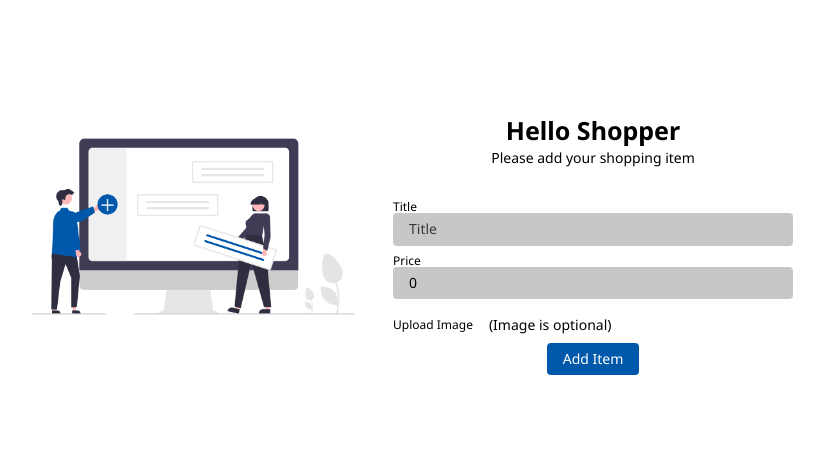
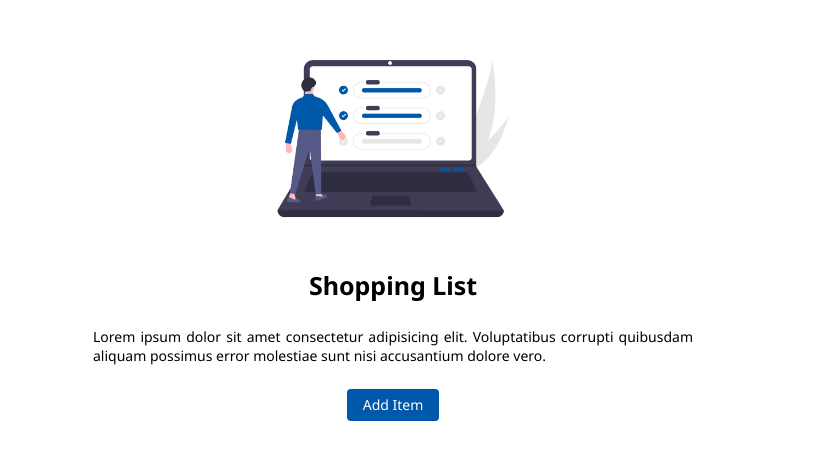
Before and after one commit to stu1612/eika, a React (Create React App) app: page / in a window 1280 px wide. Shown: the part 172-632 px from the top of the page, without its empty margins (247-1071 px from the left). Built offline with nearby package versions, Linux system fonts and the light colour scheme.

Commit message:
transferring css to styled components utilised TextWrapperStyle to dynamically add conditions to remove ContentWrapperStyle

```diff
--- a/src/App.css
+++ b/src/App.css
@@ -95,12 +95,12 @@ label {
 
 /* general styles */
 
-.content-description {
+/* .content-description {
   width: 80%;
   max-width: 600px;
-}
+} */
 
-.text-justify {
+/* .text-justify {
   text-align: justify;
 }
 
@@ -110,7 +110,7 @@ label {
 
 .text-left {
   text-align: left;
-}
+} */
 
 .flex {
   flex: 1;
@@ -162,7 +162,7 @@ label {
 
 /* Typograpthy */
 
-.normal,
+/* .normal,
 .light {
   margin: 0 1rem;
   font-size: 12px;
@@ -182,7 +182,7 @@ label {
   background: var(--light);
   bottom: -2px;
   left: 0;
-}
+} */
 
 /* Containers */
 
@@ -276,22 +276,22 @@ label {
   float: left;
 }
 
-.task-content {
+/* .task-content {
   display: flex;
   justify-content: space-between;
   width: 100%;
-}
+} */
 
-.task-content__left {
+/* .task-content__left {
   display: flex;
 }
 
 .task-content__items {
   display: flex;
   align-items: center;
-}
+} */
 
-.task-content__items p {
+/* .task-content__items p {
   padding: 0 0.5rem;
 }
 
@@ -304,15 +304,15 @@ label {
   width: 100%;
   height: 100%;
   object-fit: contain;
-}
+} */
 
 /* Input */
-.input {
+/* .input {
   margin-bottom: 0.5rem;
   padding: 0.5rem 1rem;
   border-radius: var(--radius);
   background-color: var(--lightGrey);
-}
+} */
 
 /* InputButton */
 .input-button {
--- a/src/components/Input.jsx
+++ b/src/components/Input.jsx
@@ -1,10 +1,11 @@
 import React from "react";
+import styled from "styled-components";
 
 export const Input = ({ placeholder, value, type, onChange, label }) => {
   return (
     <>
       <label>{label}</label>
-      <input
+      <InputStyle
         className="input"
         placeholder={placeholder}
         type={type}
@@ -15,3 +16,10 @@ export const Input = ({ placeholder, value, type, onChange, label }) => {
     </>
   );
 };
+
+const InputStyle = styled.input`
+  margin-bottom: 0.5rem;
+  padding: 0.5rem 1rem;
+  border-radius: var(--radius);
+  background-color: var(--lightGrey);
+`;
--- a/src/components/Modal.jsx
+++ b/src/components/Modal.jsx
@@ -6,6 +6,7 @@ import {
   GridContainerStyle,
   ImageWrapperStyle,
   RowToColStyle,
+  TextWrapperStyle,
 } from "../styles/containerStyles";
 
 export const Modal = () => {
@@ -17,12 +18,12 @@ export const Modal = () => {
         </ImageWrapperStyle>
         <div className="flex">
           <div className="padding-2">
-            <div className="content-title text-center">
+            <TextWrapperStyle>
               <h2>Hello Shopper</h2>
-            </div>
-            <div className="text-center">
+            </TextWrapperStyle>
+            <TextWrapperStyle>
               <p>Please add your shopping item</p>
-            </div>
+            </TextWrapperStyle>
           </div>
 
           <Form />
--- a/src/components/Navigation.jsx
+++ b/src/components/Navigation.jsx
@@ -7,8 +7,8 @@ import { Modal } from "./Modal";
 export const Navigation = () => {
   return (
     <Routes>
-      {/* <Route path="/" element={<Home />} /> */}
-      <Route path="/" element={<Modal />} />
+      <Route path="/" element={<Home />} />
+      {/* <Route path="/" element={<Modal />} /> */}
       {/* <Route path="tasks" element={<Tasks />} /> */}
     </Routes>
   );
--- a/src/components/TaskItem.jsx
+++ b/src/components/TaskItem.jsx
@@ -1,4 +1,5 @@
 import React from "react";
+import styled from "styled-components";
 import img from "../assets/images/logo.png";
 import { RowStyle } from "../styles/containerStyles";
 
@@ -8,7 +9,7 @@ export const TaskItem = () => {
       <div className="checkbox">
         <input type="checkbox" />
       </div>
-      <div className="task-content">
+      <TaskContent>
         <div className="task-content__left">
           <div className="task-content__items">
             <p>Item name{","}</p>
@@ -18,7 +19,37 @@ export const TaskItem = () => {
         <div className="task-content__image">
           <img src={img} alt="logo" className="task-image" />
         </div>
-      </div>
+      </TaskContent>
     </RowStyle>
   );
 };
+
+const TaskContent = styled.div`
+  display: flex;
+  justify-content: space-between;
+  width: 100%;
+
+  .task-content__left {
+    display: flex;
+  }
+
+  .task-content__items {
+    display: flex;
+    align-items: center;
+  }
+
+  .task-content__items p {
+    padding: 0 0.5rem;
+  }
+
+  .task-content__image {
+    height: 50px;
+    width: 50px;
+  }
+
+  .task-image {
+    width: 100%;
+    height: 100%;
+    object-fit: contain;
+  }
+`;
--- a/src/pages/Home.jsx
+++ b/src/pages/Home.jsx
@@ -5,6 +5,7 @@ import { Button } from "../components/Button";
 import {
   GridContainerStyle,
   ImageWrapperStyle,
+  TextWrapperStyle,
 } from "../styles/containerStyles";
 
 export const Home = () => {
@@ -18,16 +19,20 @@ export const Home = () => {
       <ImageWrapperStyle wrapperWidth="300px">
         <img src={img} alt="online shopping" className="img-100" />
       </ImageWrapperStyle>
-      <div className="content-title">
+      <TextWrapperStyle>
         <h1>Shopping List</h1>
-      </div>
-      <div className="content-description text-justify">
+      </TextWrapperStyle>
+      <TextWrapperStyle
+        textAlign="justify"
+        wrapperWidth="80%"
+        wrapperMaxWidth="600px"
+      >
         <p>
           Lorem ipsum dolor sit amet consectetur adipisicing elit. Voluptatibus
           corrupti quibusdam aliquam possimus error molestiae sunt nisi
           accusantium dolore vero.
         </p>
-      </div>
+      </TextWrapperStyle>
       <div className="btn-container">
         <Button title="add item" onClick={openModal} />
       </div>
--- a/src/pages/Tasks.jsx
+++ b/src/pages/Tasks.jsx
@@ -1,14 +1,17 @@
 import React from "react";
 import { Button } from "../components/Button";
 import { TaskItem } from "../components/TaskItem";
-import { GridContainerStyle } from "../styles/containerStyles";
+import {
+  GridContainerStyle,
+  TextWrapperStyle,
+} from "../styles/containerStyles";
 
 export const Tasks = () => {
   return (
     <GridContainerStyle>
-      <div className="content-title">
+      <TextWrapperStyle>
         <h2>Shopping List</h2>
-      </div>
+      </TextWrapperStyle>
       <div className="task-sortment">
         <p className="normal">Sort by:</p>
         <span className="light">Name</span>
@@ -23,9 +26,9 @@ export const Tasks = () => {
       <div className="btn-container">
         <Button title="add item" onClick={null} />
       </div>
-      <div className="content-description text-center">
+      <TextWrapperStyle wrapperWidth="80%" wrapperMaxWidth="600px">
         <span className="light">View completed items</span>
-      </div>
+      </TextWrapperStyle>
     </GridContainerStyle>
   );
 };
--- a/src/styles/containerStyles.js
+++ b/src/styles/containerStyles.js
@@ -30,3 +30,17 @@ export const RowToColStyle = styled(RowStyle)`
     width: 100%;
   }
 `;
+
+export const TextWrapperStyle = styled.div`
+  text-align: ${(props) => props.textAlign || "center"};
+  width: ${(props) => props.wrapperWidth || null};
+  max-width: ${(props) => props.wrapperMaxWidth || null};
+  /* width: 80%;
+  max-width: 600px; */
+`;
+
+// export const ContentDescriptionStyle = styled.div`
+//   width: 80%;
+//   max-width: 600px;
+//   text-align: ${(props) => props.textAlign || "center"};
+// `;
--- a/src/styles/typographyStyles.js
+++ /dev/null
@@ -1 +0,0 @@
-import styled from "styled-components";
--- a/src/theme/globalStyles.js
+++ b/src/theme/globalStyles.js
@@ -97,4 +97,26 @@ label {
   object-fit: contain;
 }
 
+.normal,
+.light {
+  margin: 0 1rem;
+  font-size: 12px;
+}
+
+.light {
+  color: var(--light);
+  position: relative;
+  cursor: pointer;
+}
+
+.light::after {
+  content: "";
+  height: 1px;
+  width: 100%;
+  position: absolute;
+  background: var(--light);
+  bottom: -2px;
+  left: 0;
+}
+
 `;
```
